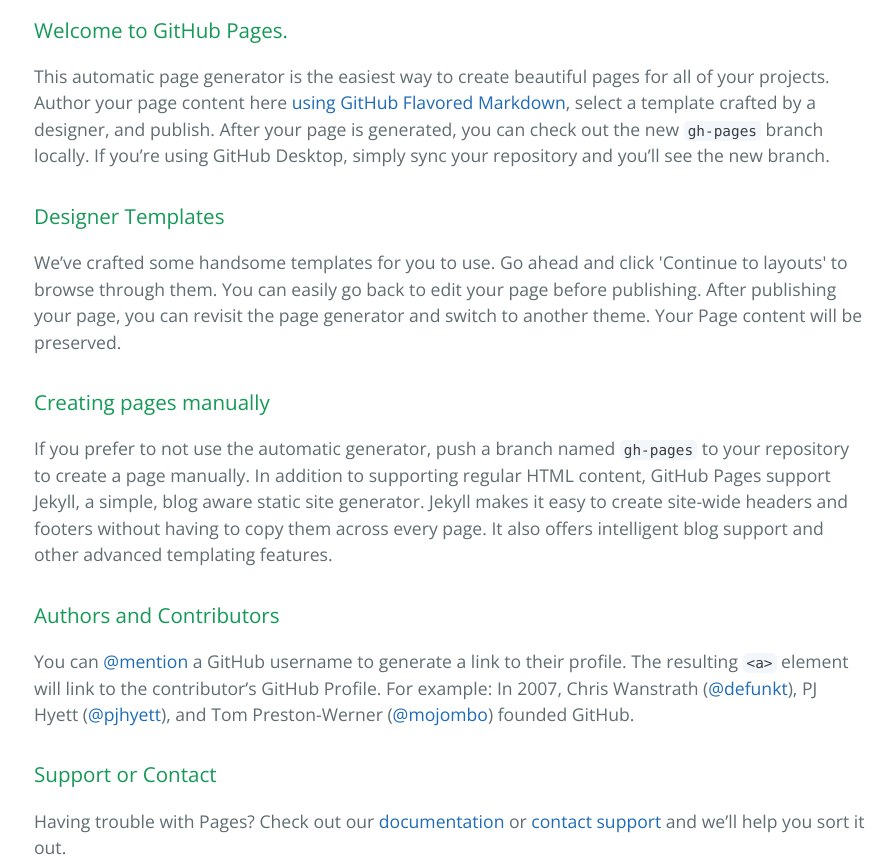
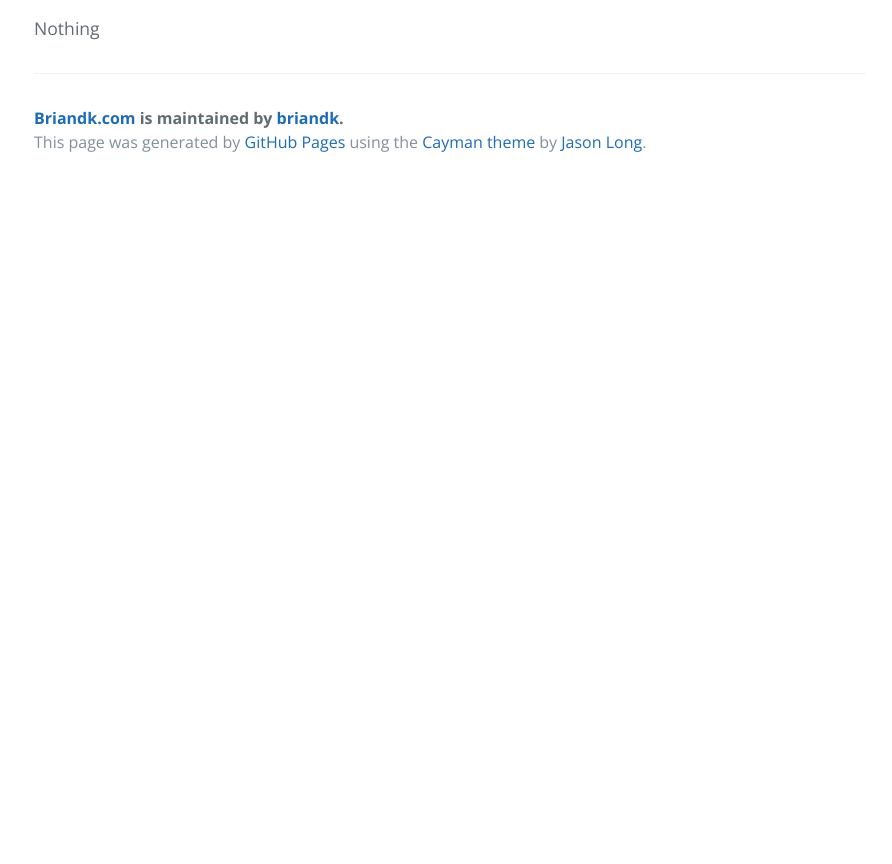
Before and after one commit to briandk/blog, a plain HTML site: page index.html in a window 1280 px wide. Shown: the part 400-1264 px from the top of the page, without its empty margins (190-1082 px from the left). After the commit the page ends 800 px from the top, so only its background shows below. Drawn offline with nearby package versions, Linux system fonts and the light colour scheme.

```diff
--- a/index.html
+++ b/index.html
@@ -19,30 +19,7 @@
     </section>
 
     <section class="main-content">
-      <h3>
-<a id="welcome-to-github-pages" class="anchor" href="#welcome-to-github-pages" aria-hidden="true"><span aria-hidden="true" class="octicon octicon-link"></span></a>Welcome to GitHub Pages.</h3>
-
-<p>This automatic page generator is the easiest way to create beautiful pages for all of your projects. Author your page content here <a href="https://guides.github.com/features/mastering-markdown/">using GitHub Flavored Markdown</a>, select a template crafted by a designer, and publish. After your page is generated, you can check out the new <code>gh-pages</code> branch locally. If you’re using GitHub Desktop, simply sync your repository and you’ll see the new branch.</p>
-
-<h3>
-<a id="designer-templates" class="anchor" href="#designer-templates" aria-hidden="true"><span aria-hidden="true" class="octicon octicon-link"></span></a>Designer Templates</h3>
-
-<p>We’ve crafted some handsome templates for you to use. Go ahead and click 'Continue to layouts' to browse through them. You can easily go back to edit your page before publishing. After publishing your page, you can revisit the page generator and switch to another theme. Your Page content will be preserved.</p>
-
-<h3>
-<a id="creating-pages-manually" class="anchor" href="#creating-pages-manually" aria-hidden="true"><span aria-hidden="true" class="octicon octicon-link"></span></a>Creating pages manually</h3>
-
-<p>If you prefer to not use the automatic generator, push a branch named <code>gh-pages</code> to your repository to create a page manually. In addition to supporting regular HTML content, GitHub Pages support Jekyll, a simple, blog aware static site generator. Jekyll makes it easy to create site-wide headers and footers without having to copy them across every page. It also offers intelligent blog support and other advanced templating features.</p>
-
-<h3>
-<a id="authors-and-contributors" class="anchor" href="#authors-and-contributors" aria-hidden="true"><span aria-hidden="true" class="octicon octicon-link"></span></a>Authors and Contributors</h3>
-
-<p>You can <a href="https://help.github.com/articles/basic-writing-and-formatting-syntax/#mentioning-users-and-teams" class="user-mention">@mention</a> a GitHub username to generate a link to their profile. The resulting <code>&lt;a&gt;</code> element will link to the contributor’s GitHub Profile. For example: In 2007, Chris Wanstrath (<a href="https://github.com/defunkt" class="user-mention">@defunkt</a>), PJ Hyett (<a href="https://github.com/pjhyett" class="user-mention">@pjhyett</a>), and Tom Preston-Werner (<a href="https://github.com/mojombo" class="user-mention">@mojombo</a>) founded GitHub.</p>
-
-<h3>
-<a id="support-or-contact" class="anchor" href="#support-or-contact" aria-hidden="true"><span aria-hidden="true" class="octicon octicon-link"></span></a>Support or Contact</h3>
-
-<p>Having trouble with Pages? Check out our <a href="https://help.github.com/pages">documentation</a> or <a href="https://github.com/contact">contact support</a> and we’ll help you sort it out.</p>
+      <p>Nothing</p>
 
       <footer class="site-footer">
         <span class="site-footer-owner"><a href="https://github.com/briandk/blog">Briandk.com</a> is maintained by <a href="https://github.com/briandk">briandk</a>.</span>
```
Also changed, not shown: params.json (+1 -1 lines).
